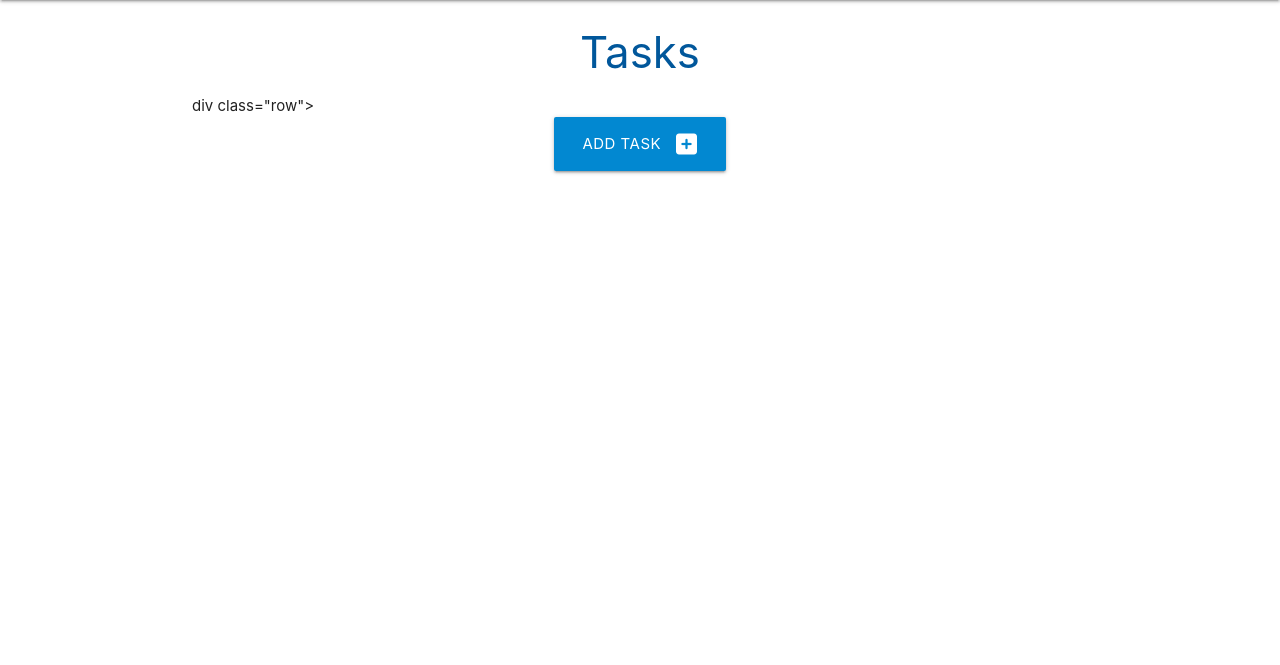
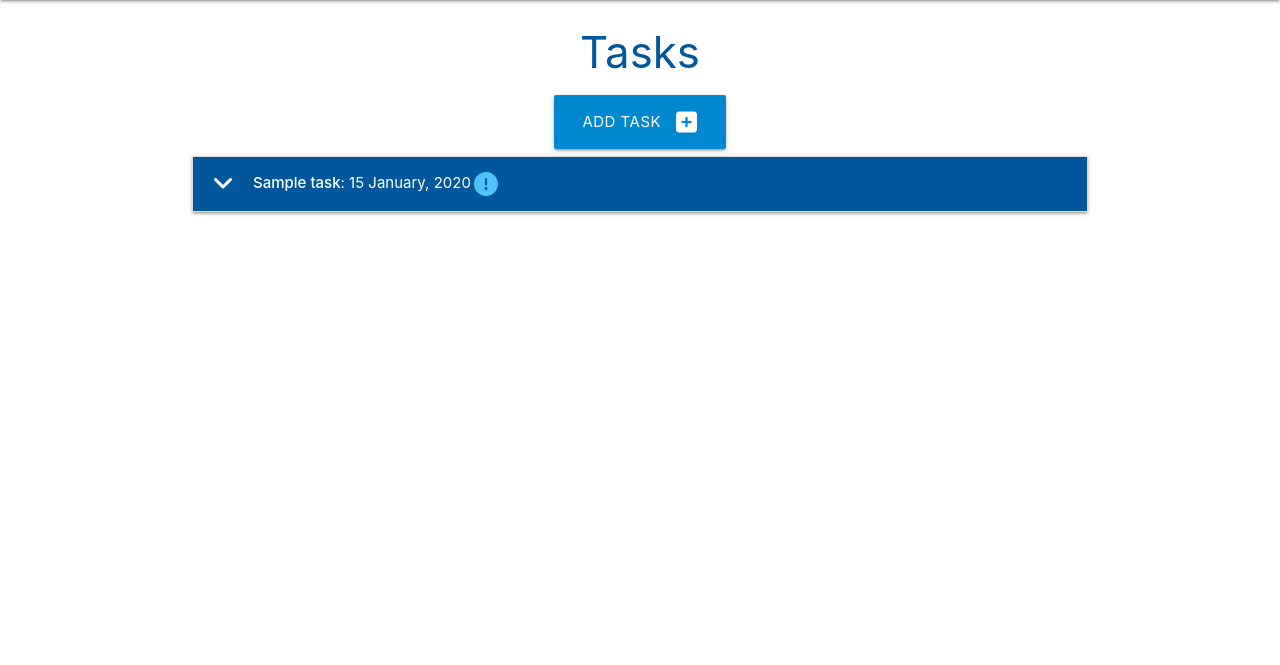
Before and after one commit to JohanPlAr/task-manager, a Flask app: page / in a window 1280 px wide. Shown: the part 64-729 px from the top of the page. Run offline with Flask 3, Linux system fonts and the light colour scheme; tables that the repository leaves empty hold one stand-in row (values such as "Sample post").

Commit message:
Add task read functionality and render

```diff
--- a/taskmanager/models.py
+++ b/taskmanager/models.py
@@ -7,7 +7,7 @@ class Category(db.Model):
     tasks = db.relationship("Task", backref="category", cascade="all, delete", lazy=True)
 
     def __repr__(self):
-        return self
+        return self.category_name
 
 
 class Task(db.Model):
--- a/taskmanager/routes.py
+++ b/taskmanager/routes.py
@@ -4,12 +4,14 @@ from taskmanager.models import Category, Task
 
 @app.route("/")
 def home():
-    return render_template("tasks.html")
+    tasks = list(Task.query.order_by(Task.id).all())
+    return render_template("tasks.html", tasks=tasks)
 
 @app.route("/categories")
 def categories():
     categories = list(Category.query.order_by(Category.category_name).all())
     return render_template("categories.html", categories=categories)
+
 
 @app.route("/add_category", methods=["GET", "POST"])
 def add_category():
@@ -48,7 +50,7 @@ def add_task():
             category_id = request.form.get("category_id")
 
         )
-        db.session.add(category)
+        db.session.add(task)
         db.session.commit()
         return redirect(url_for("home"))
     return render_template("add_task.html", categories=categories)
--- a/taskmanager/static/js/script.js
+++ b/taskmanager/static/js/script.js
@@ -8,4 +8,6 @@ document.addEventListener('DOMContentLoaded', function() {
     });
     let selects  = document.querySelectorAll('select');
     M.FormSelect.init(selects);
+    let collapsibles = document.querySelectorAll('.collapsible');
+    M.Collapsible.init(collapsibles);
   });
--- a/taskmanager/templates/tasks.html
+++ b/taskmanager/templates/tasks.html
@@ -3,13 +3,29 @@
 
 <h3 class="light-blue-text text-darken-4 center-align">Tasks</h3>
 
-div class="row">
-    <div class="col s12 center-align">
+   <div class="col s12 center-align">
         <a href="{{ url_for('add_task') }}" class="btn-large light-blue darken-2">
             Add Task <i class="fas fa-plus-square right"></i>
         </a>
     </div>
 </div>
 
+<ul class="collapsible">
+    {% for task in tasks|sort(attribute="due_date") %}
+    <li>
+      <div class="collapsible-header white-text light-blue darken-4">
+        <i class="fa-solid fa-angle-down"></i>
+    <strong>{{ task.task_name }}</strong> : {{ task.due_date.strftime("%d %B, %Y") }}
+    {% if task.is_urgent == True %}
+    <i class="fas fa-exclamation-circle light-blue-text text-lighten-2"></i>
+    {% endif %}
+    </div>
+      <div class="collapsible-body">
+        <strong>{{ task.category }}</strong>
+        <p> {{ task.task_description }}</p>
+    </div>
+    </li>
+    {% endfor %}
+  </ul>
 
 {% endblock %}
```
Also changed, not shown: taskmanager/templates/add_task.html (+16 -7 lines).
